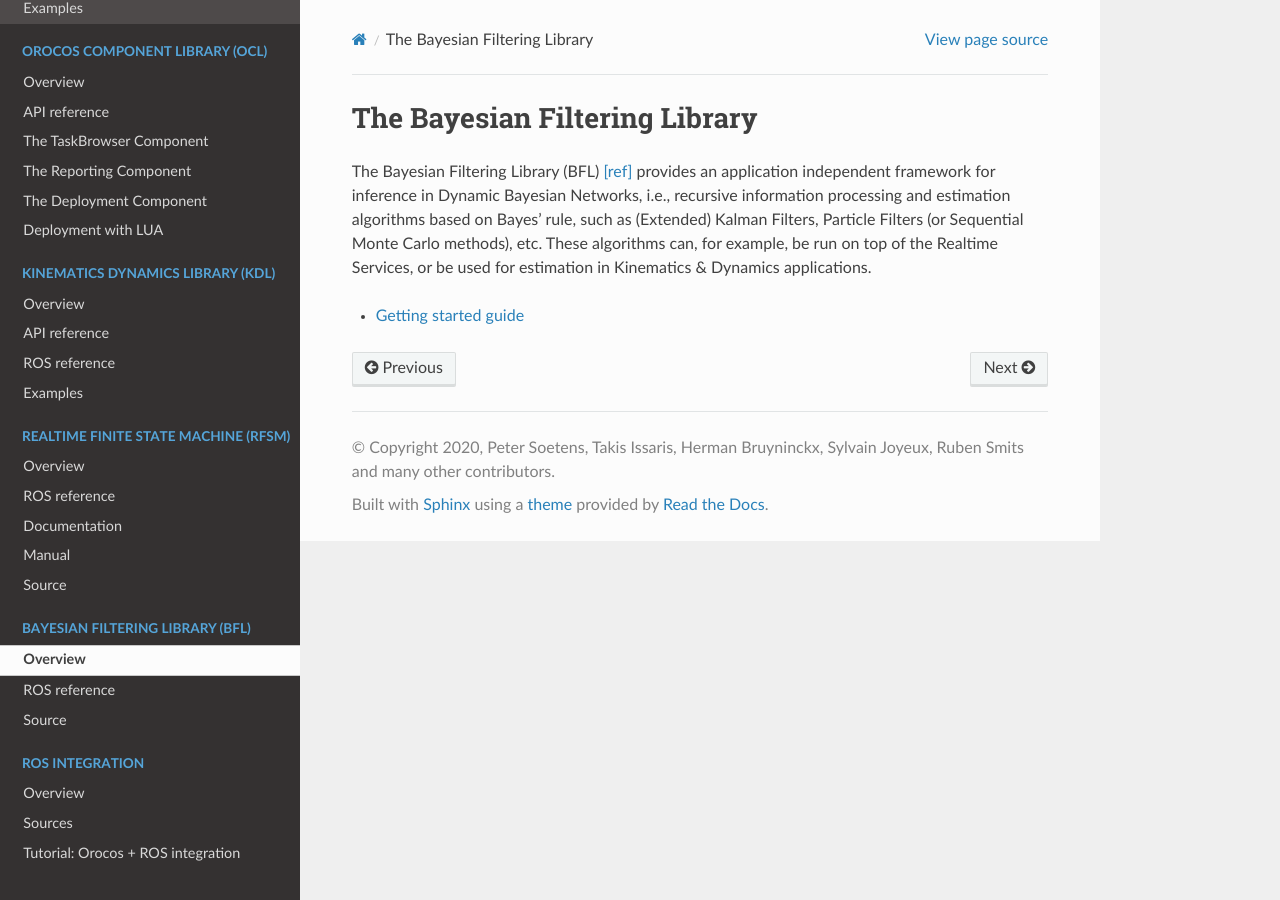
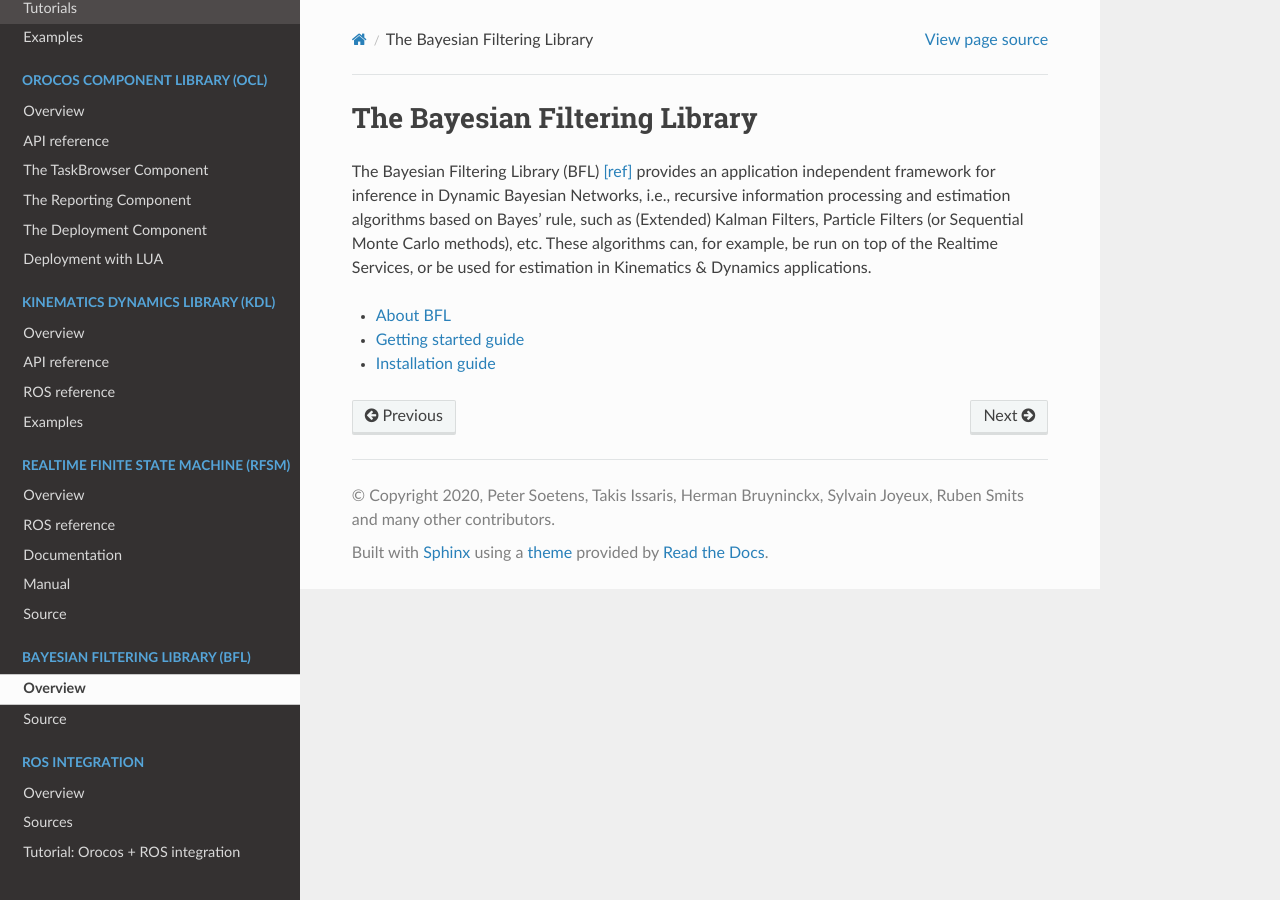
Before and after one commit to orocos/orocos-docs, a Sphinx documentation site: the page built from docs/bfl/overview.rst, in a window 1280 px wide. Built offline with Sphinx 7.4.7 and the Read the Docs theme 2.0.0, drawn with Linux system fonts in a browser that asks for light colours.

Commit message:
update BFL and remove apocryph links

```diff
--- a/docs/bfl/overview.rst
+++ b/docs/bfl/overview.rst
@@ -12,4 +12,6 @@ Sequential Monte Carlo methods), etc. These algorithms can, for example, be run
 on top of the Realtime Services, or be used for estimation in Kinematics &
 Dynamics applications.
 
-- `Getting started guide <http://people.mech.kuleuven.be/~tdelaet/bfl_doc/getting_started_guide/node29.html>`_
+- `About BFL <https://github.com/toeklk/orocos-bayesian-filtering/blob/master/orocos_bfl/README.md>`_
+- `Getting started guide <https://orocos.org/bfl/docs/getting_started_guide.pdf>`_
+- `Installation guide <https://orocos.org/bfl/docs/installation_guide.pdf>`_
--- a/docs/index.rst
+++ b/docs/index.rst
@@ -74,8 +74,7 @@ Orocos Project documentation
   :maxdepth: 1
 
   Overview <bfl/overview>
-  ROS reference <http://wiki.ros.org/bfl>
-  Source <https://github.com/ros-gbp/bfl-release>
+  Source <https://github.com/toeklk/orocos-bayesian-filtering>
 
 .. toctree::
   :hidden:
```
